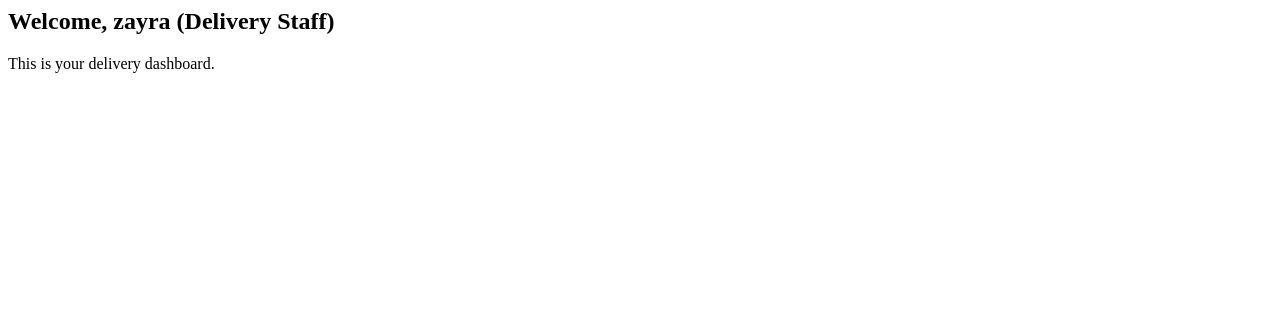
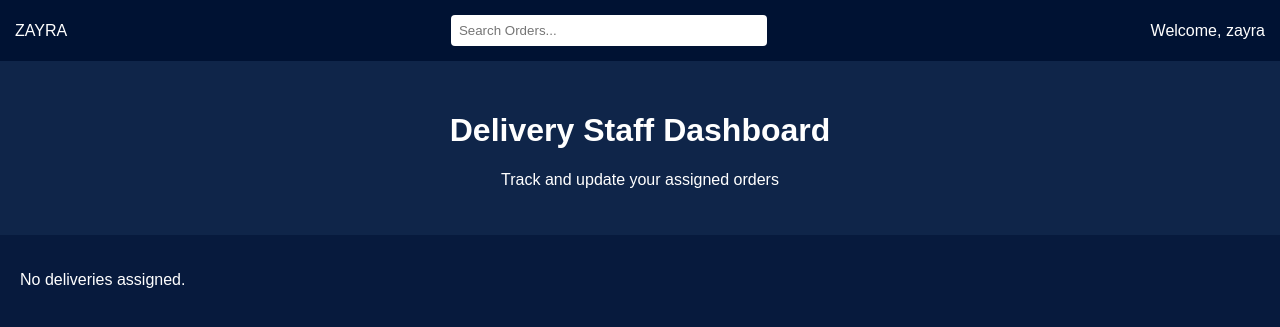
Before and after one commit to DEVIKA1607-cyber/zayra_project, a Django app: template delivery/templates/delivery/delivery_dashboard.html in a window 1280 px wide. Shown: the top 327 px of the page. Run offline with Django 4.2, Linux system fonts and the light colour scheme; the template is opened without the code that fills it, so the values that code supplies are empty; a user stored in the database is signed in.

Commit message:
Fix : Delivery

```diff
--- a/delivery/templates/delivery/delivery_dashboard.html
+++ b/delivery/templates/delivery/delivery_dashboard.html
@@ -1,4 +1,135 @@
-{% csrf_token %}
 
-<h2>Welcome, {{ request.user.username }} (Delivery Staff)</h2>
-<p>This is your delivery dashboard.</p>
+{% load static %}
+<!DOCTYPE html>
+<html lang="en">
+<head>
+  <meta charset="UTF-8">
+  <title>Delivery Dashboard - Zayra</title>
+  <link rel="stylesheet" href="{% static 'css/delivery.css' %}">
+  <script src="https://cdn.jsdelivr.net/npm/axios/dist/axios.min.js"></script>
+  <style>
+    body {
+    background-color: #071a3d;
+    color: white;
+    font-family: Arial, sans-serif;
+    margin: 0;
+    padding: 0;
+    }
+
+    .navbar {
+    background: #001233;
+    padding: 15px;
+    display: flex;
+    justify-content: space-between;
+    align-items: center;
+    }
+
+    .search-bar input {
+    padding: 8px;
+    border-radius: 4px;
+    border: none;
+    width: 300px;
+    }
+
+    .header {
+    text-align: center;
+    padding: 30px;
+    background-color: #0f2549;
+    }
+
+    .deliveries {
+    display: grid;
+    grid-template-columns: repeat(auto-fit, minmax(300px, 1fr));
+    gap: 20px;
+    padding: 20px;
+    }
+
+    .card {
+    background-color: #0f1f4a;
+    padding: 20px;
+    border-radius: 12px;
+    box-shadow: 0 0 10px rgba(0,0,0,0.3);
+    }
+
+    .card button {
+    background-color: #00bfa6;
+    border: none;
+    padding: 10px 20px;
+    border-radius: 6px;
+    color: white;
+    cursor: pointer;
+    }
+
+  </style>
+</head>
+<body>
+  <nav class="navbar">
+    <div class="logo">ZAYRA</div>
+    <div class="search-bar">
+      <input type="text" placeholder="Search Orders...">
+    </div>
+    <div class="user-info">
+      Welcome, {{ request.user.username }}
+    </div>
+  </nav>
+
+  <header class="header">
+    <h1>Delivery Staff Dashboard</h1>
+    <p>Track and update your assigned orders</p>
+  </header>
+
+  <section class="deliveries">
+    {% for item in deliveries %}
+      <div class="card">
+        <h3>Order #{{ item.order.id }}</h3>
+        <p><strong>Customer:</strong> {{ item.order.customer.username }}</p>
+        <p><strong>Address:</strong> {{ item.order.shipping_address }}</p>
+        <p><strong>Status:</strong> <span class="status">{{ item.status }}</span></p>
+        <a href="https://www.google.com/maps/search/{{ item.order.shipping_address|urlencode }}" target="_blank">📍 View on Map</a>
+        <br><br>
+        {% if item.status != 'delivered' %}
+          <button onclick="markDelivered('{{ item.id }}')">Mark as Delivered</button>
+        {% endif %}
+      </div>
+    {% empty %}
+      <p>No deliveries assigned.</p>
+    {% endfor %}
+  </section>
+
+  <script>
+  // Get CSRF token from cookies
+  function getCookie(name) {
+    let cookieValue = null;
+    if (document.cookie && document.cookie !== '') {
+      const cookies = document.cookie.split(';');
+      for (let i = 0; i < cookies.length; i++) {
+        const cookie = cookies[i].trim();
+        if (cookie.substring(0, name.length + 1) === (name + '=')) {
+          cookieValue = decodeURIComponent(cookie.substring(name.length + 1));
+          break;
+        }
+      }
+    }
+    return cookieValue;
+  }
+
+  const csrftoken = getCookie('csrftoken');
+
+  function markDelivered(assignmentId) {
+    axios.post(`/delivery/mark-delivered/${assignmentId}/`, {}, {
+      headers: {
+        'X-CSRFToken': csrftoken
+      }
+    })
+    .then(res => {
+      alert("Delivery marked as completed!");
+      location.reload();
+    })
+    .catch(err => {
+      alert("Error updating delivery.");
+    });
+  }
+</script>
+
+</body>
+</html>
--- a/orders/views.py
+++ b/orders/views.py
@@ -7,7 +7,7 @@ from payments.models import Payment
 from django.utils import timezone
 from django.urls import reverse
 from django.contrib.auth.decorators import login_required
-
+from delivery.utils import assign_least_busy_delivery_staff
 
 
 def order_list(request):
@@ -77,6 +77,10 @@ def place_order(request):
             paid=True if payment_method != 'COD' else False
         )
 
+        assigned = assign_least_busy_delivery_staff(order)
+        if assigned:
+            print(f"Assigned to {assigned.username}")
+
         # Delete cart items only after order is created successfully
         cart_items.delete()
 
--- a/products/templates/products/vendor_dashboard.html
+++ b/products/templates/products/vendor_dashboard.html
@@ -89,8 +89,7 @@
                 <th>Image</th>
                 <th>Name</th>
                 <th>Price</th>
-                <th>Stock</th>
-                <th>Status</th>
+
               </tr>
             </thead>
             <tbody>
```
Also changed, not shown: delivery/models.py (+11 -0 lines), delivery/utils.py (added, +22 -0 lines), delivery/views.py (+13 -3 lines), db.sqlite3, delivery/migrations/0002_deliveryassignment.py (added), media/products/titan_watch.jpg (added).
